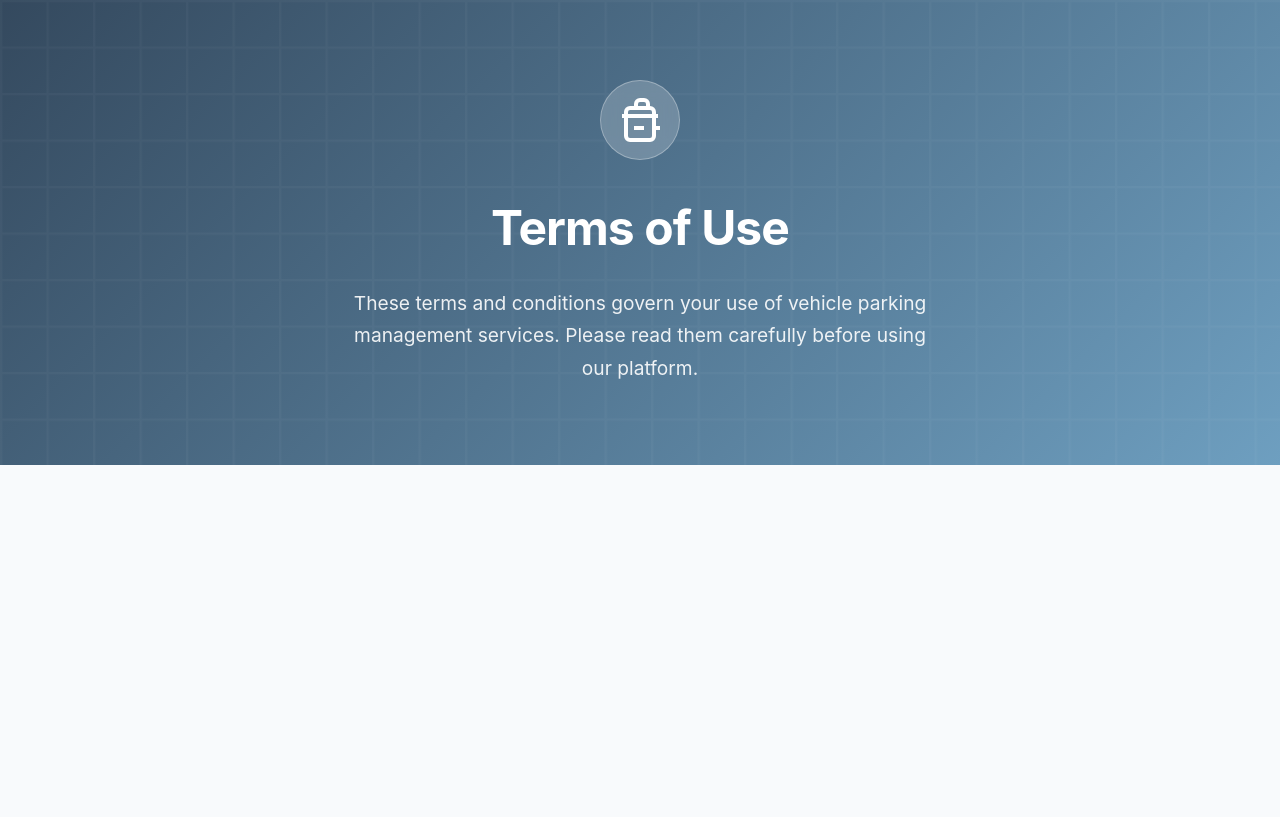
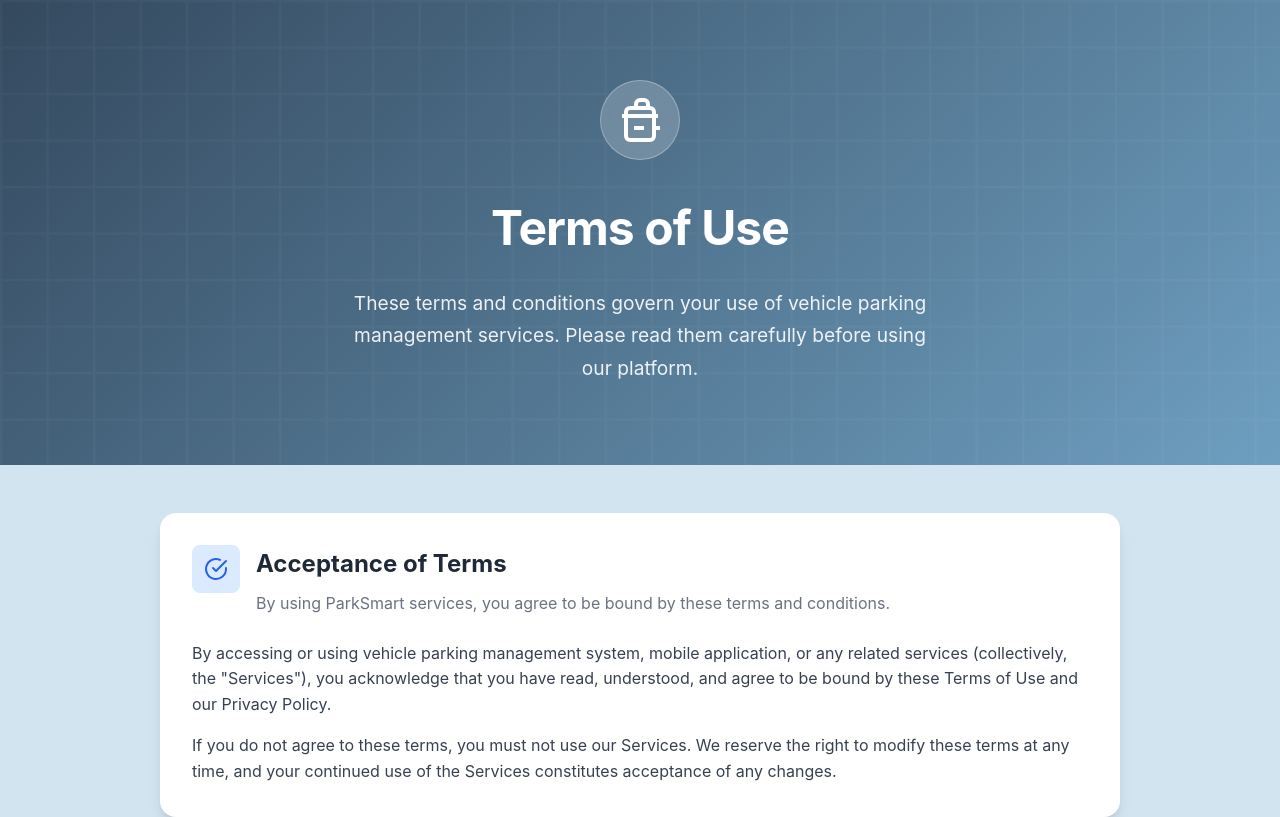
Before and after one commit to SE4106-Project-Group-11/Parking-Management-System, a plain HTML site: page frontend/pages/home/terms.html in a window 1280 px wide. Drawn offline with Linux system fonts and the light colour scheme.

Commit message:
Acceptence of Terms Section done

```diff
--- a/frontend/css/home/terms.css
+++ b/frontend/css/home/terms.css
@@ -3,13 +3,14 @@
     margin: 0;
     padding: 0;
     box-sizing: border-box;
+
 }
 
 body {
     font-family: 'Inter', -apple-system, BlinkMacSystemFont, 'Segoe UI', Roboto, sans-serif;
     line-height: 1.6;
     color: #6e9fc0;
-    background-color: #f8fafc;
+    background-color: #d2e4f0;
 }
 
 .container {
@@ -71,3 +72,62 @@ body {
     opacity: 0.9;
     line-height: 1.7;
 }
+
+/* Content Sections */
+.content-sections {
+    display: flex;
+    width: 60rem;
+    margin: auto;
+    flex-direction: column;
+    gap: 3rem;
+    padding-top: 3rem;
+}
+
+.content-card {
+    background: white;
+    border-radius: 1rem;
+    box-shadow: 0 10px 15px -3px rgba(0, 0, 0, 0.1), 0 4px 6px -2px rgba(0, 0, 0, 0.05);
+    padding: 2rem;
+}
+
+.card-header {
+    display: flex;
+    align-items: flex-start;
+    gap: 1rem;
+    margin-bottom: 1.5rem;
+}
+
+.card-icon {
+    padding: 0.75rem;
+    background: #dbeafe;
+    border-radius: 0.5rem;
+    color: #2563eb;
+    display: flex;
+    align-items: center;
+    justify-content: center;
+    flex-shrink: 0;
+}
+
+.card-title {
+    font-size: 1.5rem;
+    font-weight: 700;
+    color: #1f2937;
+    margin-bottom: 0.5rem;
+}
+
+.card-subtitle {
+    color: #6b7280;
+    margin: 0;
+}
+
+/* Terms Content */
+.terms-content {
+    display: flex;
+    flex-direction: column;
+    gap: 1rem;
+}
+
+.terms-text {
+    color: #374151;
+    margin: 0;
+}
--- a/frontend/pages/home/terms.html
+++ b/frontend/pages/home/terms.html
@@ -24,5 +24,37 @@
             </div>
         </div>
     </section>
+
+    <!-- Content Sections -->
+            <div class="content-sections">
+                <!-- Acceptance of Terms -->
+                <section class="content-card">
+                    <div class="card-header">
+                        <div class="card-icon">
+                            <svg width="24" height="24" viewBox="0 0 24 24" fill="none" stroke="currentColor" stroke-width="2" stroke-linecap="round" stroke-linejoin="round">
+                                <path d="M22 11.08V12a10 10 0 1 1-5.93-9.14"/>
+                                <polyline points="22,4 12,14.01 9,11.01"/>
+                            </svg>
+                        </div>
+                        <div class="card-title-section">
+                            <h2 class="card-title">Acceptance of Terms</h2>
+                            <p class="card-subtitle">By using ParkSmart services, you agree to be bound by these terms and conditions.</p>
+                        </div>
+                    </div>
+
+                    <div class="terms-content">
+                        <p class="terms-text">
+                            By accessing or using vehicle parking management system, mobile application,
+                            or any related services (collectively, the "Services"), you acknowledge that you have read,
+                            understood, and agree to be bound by these Terms of Use and our Privacy Policy.
+                        </p>
+                        <p class="terms-text">
+                            If you do not agree to these terms, you must not use our Services. We reserve the right
+                            to modify these terms at any time, and your continued use of the Services constitutes
+                            acceptance of any changes.
+                        </p>
+                    </div>
+                </section>
+            </div>
 </body>
 </html>
```
